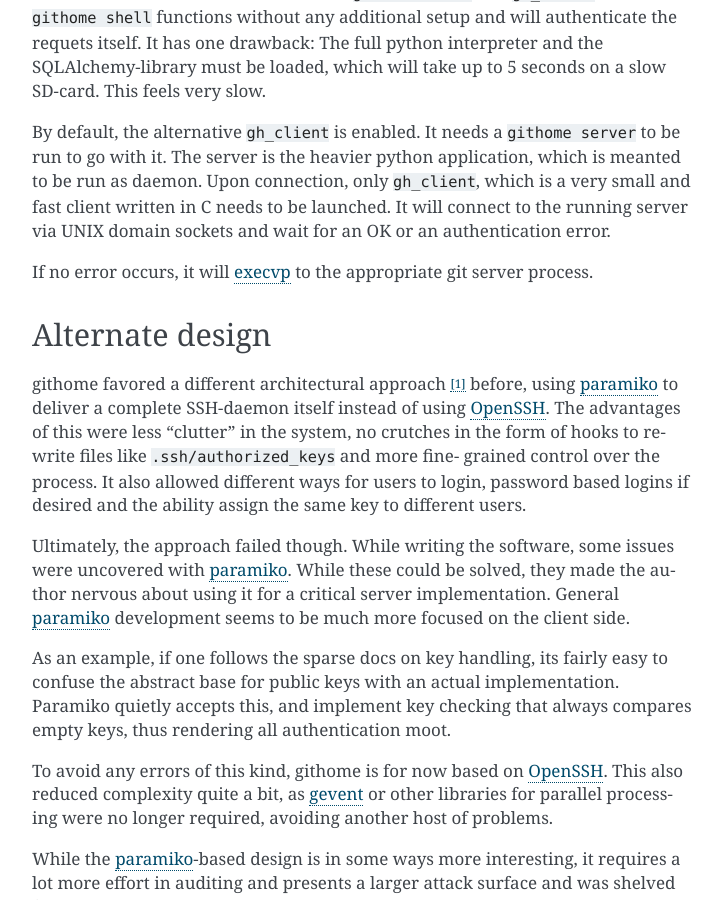
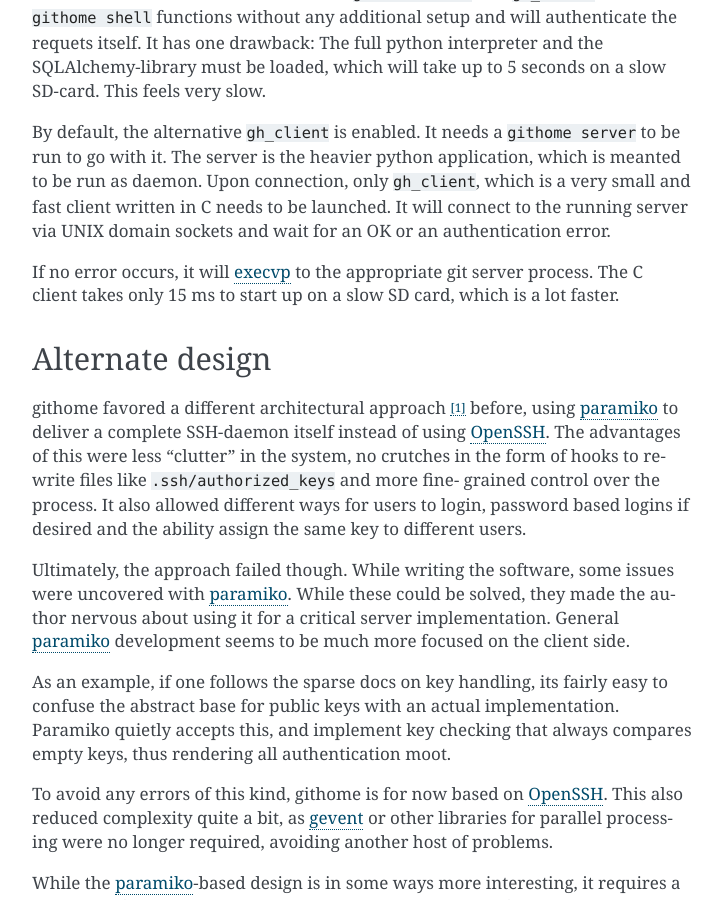
Before and after one commit to mbr/githome, a Sphinx documentation site: the page built from docs/design.rst, in a window 1280 px wide and 900 px high, scrolled down 1602 px. Shown: the whole window, without its empty margins (388-1110 px from the left). Built offline with Sphinx 7.4.7, drawn with Linux system fonts in a browser that asks for light colours.

Commit message:
Mention speed-up.

```diff
--- a/docs/design.rst
+++ b/docs/design.rst
@@ -84,7 +84,8 @@
 will connect to the running server via UNIX domain sockets and wait for an OK
 or an authentication error.
 
-If no error occurs, it will execvp_ to the appropriate git server process.
+If no error occurs, it will execvp_ to the appropriate git server process. The
+C client takes only 15 ms to start up on a slow SD card, which is a lot faster.
 
 
 Alternate design
```
